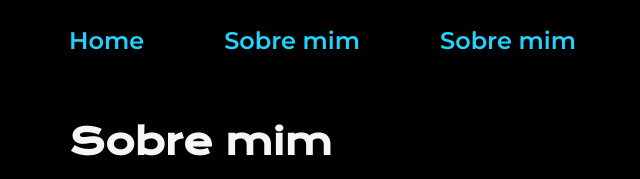
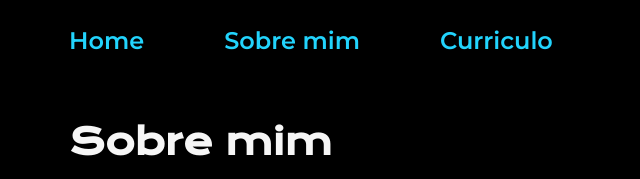
Before and after one commit to MatheusLuCosta/Html-e-Css-Alura, a plain HTML site: page ex003/about.html in a window 1280 px wide. Shown: the top 179 px of the page, 123-763 px from the left. Drawn offline with nearby package versions, Linux system fonts and the light colour scheme.

Commit message:
erro corrigido

```diff
--- a/ex003/about.html
+++ b/ex003/about.html
@@ -12,7 +12,7 @@
         <nav class="menu">
             <a class="link-menu" href="index.html">Home</a>
             <a class="link-menu" href="#">Sobre mim</a>
-            <a class="link-menu" href="curriculo.html">Sobre mim</a>
+            <a class="link-menu" href="curriculo.html">Curriculo</a>
         </nav>
     </header>
 
```
